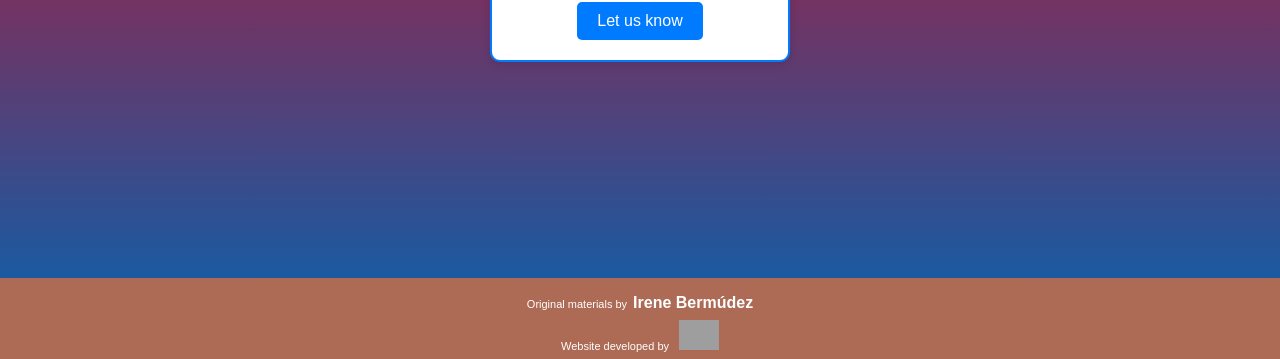
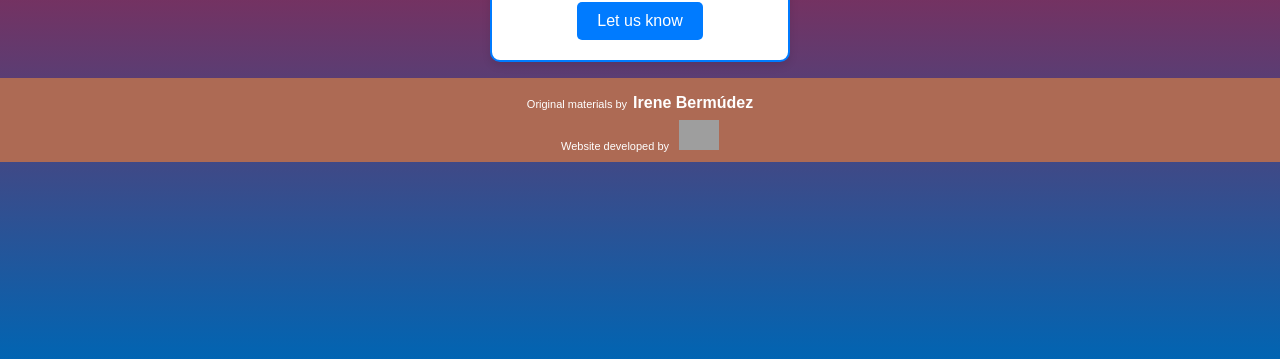
Before and after one commit to smolto/extra-missions-2024, a Next.js app: page /sessions in a window 1280 px wide. Shown: the part 438-797 px from the top of the page. Built offline with nearby package versions, Linux system fonts and the light colour scheme; no server answers; grey boxes are pictures that could not be loaded; a web font is replaced by a local one.

Commit message:
Fix footer problem

```diff
--- a/styles/globals.css
+++ b/styles/globals.css
@@ -126,8 +126,6 @@ a {
 
 @media (min-width: 768px) {
   footer {
-    position: absolute;
-    bottom: 0;
     height: auto;
   }
 }
```
